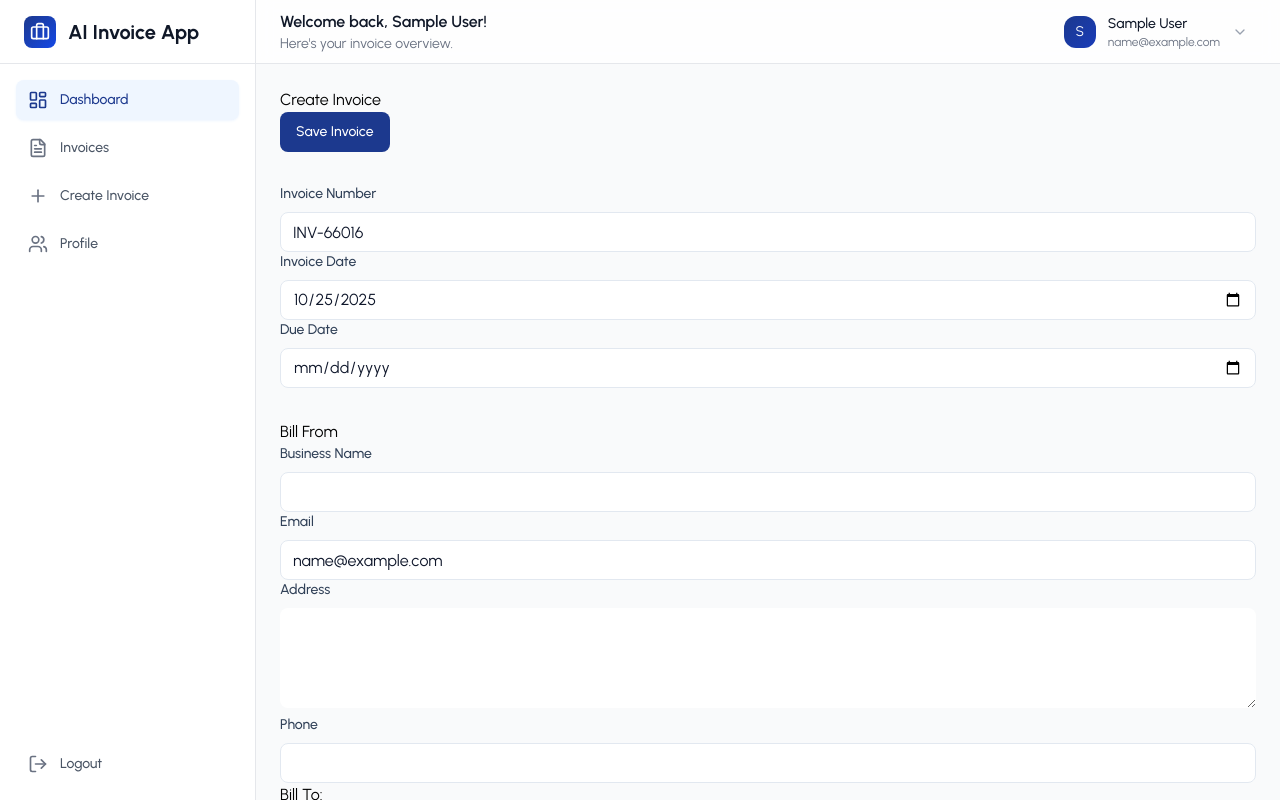
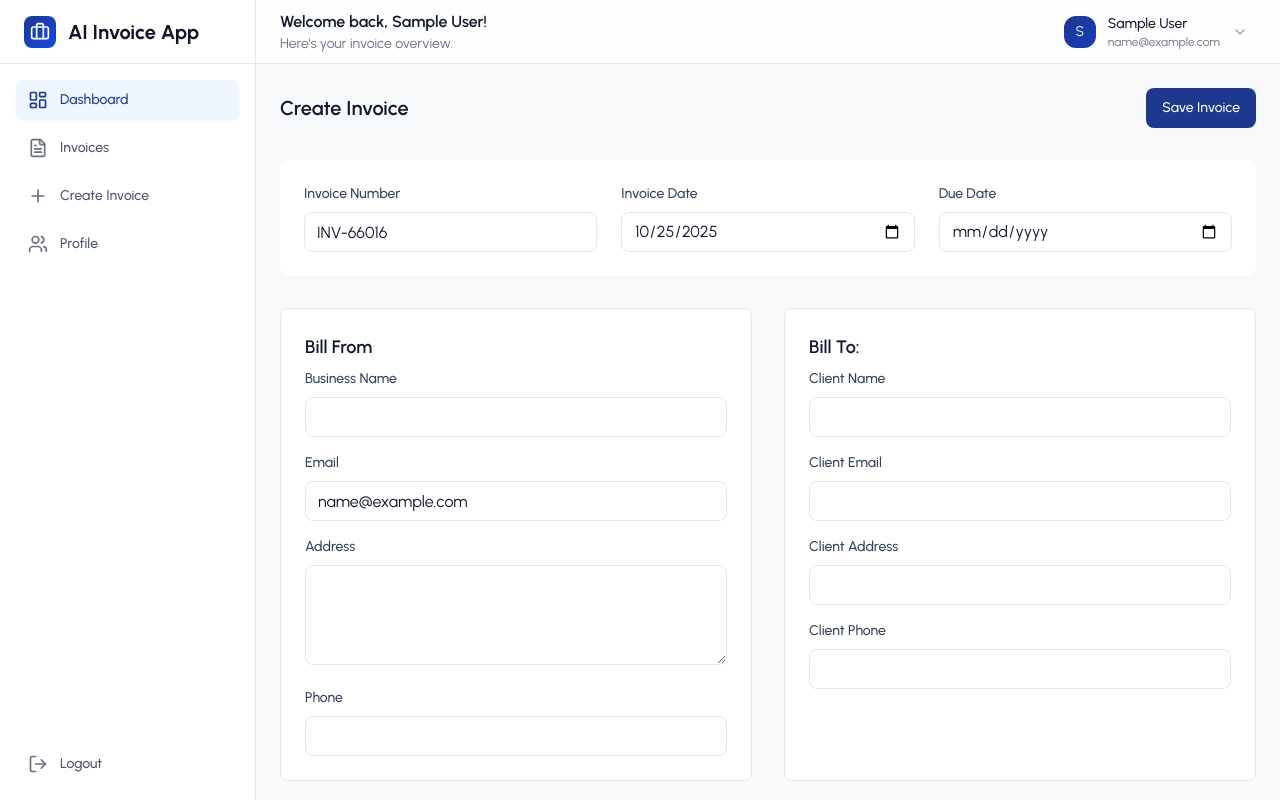
Before and after one commit to austinxduong/ai-invoice-app, a React app: page /invoices/new in a window 1280 px wide. Built offline with nearby package versions, Linux system fonts and the light colour scheme; no server answers; sample sign-in values are in the browser's storage; the HTML template or start-up script is replaced by a standard one.

Commit message:
create invoice ui

```diff
--- a/src/components/ui/TextareaField.jsx
+++ b/src/components/ui/TextareaField.jsx
@@ -1,24 +1,32 @@
 import React from 'react'
 
-const TextareaField = ({ icon: Icon, label, name, ...props}) => {
+const TextareaField = ({ icon: Icon, label, name, ...props }) => {
   return (
     <div>
-    <label htmlFor={name} className="block text-sm font-medium text-slate-700 mb-2">{label}</label>
+      <label
+        htmlFor={name}
+        className="block text-sm font-medium text-slate-700 mb-2"
+      >
+        {label}
+      </label>
       <div className="relative">
-        {Icon && <div className="absolute top-3 left-0 pl-3 flex items-center pointer-events-none">
+        {Icon && (
+          <div className="absolute top-3 left-0 pl-3 flex items-center pointer-events-none">
             <Icon className="w-5 h-5 text-slate-400" />
-        </div>}
+          </div>
+        )}
         <textarea
           id={name}
           name={name}
           rows={3}
           {...props}
-            className={`w-full min-h-[100px] pr-3 py-2 border-slate-200 rounded-lg bg-white text-slate-900 placeholder-slate-400 resize-vertical focus:outline-none focus:ring-2 focus:ring-blue-500 focus:border-transparent ${Icon ? 'pl-10' : 'pl-3'}`}>
-        </textarea>
+          className={`w-full min-h-[100px] pr-3 py-2 border border-slate-200 rounded-lg bg-white text-slate-900 placeholder-slate-400 resize-vertical focus:outline-none focus:ring-2 focus:ring-blue-500 focus:border-transparent ${
+            Icon ? "pl-10" : "pl-3"
+          }`}
+        ></textarea>
       </div>
     </div>
+  );
+};
 
-  )
-}
-
-export default TextareaField
+export default TextareaField;
--- a/src/pages/Invoices/CreateInvoice.jsx
+++ b/src/pages/Invoices/CreateInvoice.jsx
@@ -137,15 +137,15 @@ const CreateInvoice = ({existingInvoice, onSave}) => {
   }
 
   return (<form onSubmit={handleSubmit} className="space-y-8">
-    <div className="">
-      <h2 className="">{existingInvoice ? "Edit Invoice" : "Create Invoice"}</h2>
+    <div className="flex justify-between items-center">
+      <h2 className="text-xl font-semibold text-slate-900">{existingInvoice ? "Edit Invoice" : "Create Invoice"}</h2>
       <Button type="submit" isLoading={loading || isGeneratingNumber}>
         {existingInvoice ? "Save Changes" : "Save Invoice"}
       </Button>
     </div>
 
-    <div className="">
-      <div className="">
+    <div className="bg-white p-6 rounded-lg shadow-sm shadow-gray-100 border-slate-200">
+      <div className="grid grid-cols-1 md:grid-cols-3 gap-6">
         <InputField
           label="Invoice Number"
           name="invoiceNumber"
@@ -159,16 +159,16 @@ const CreateInvoice = ({existingInvoice, onSave}) => {
       </div>
     </div>
 
-    <div className="">
-      <div className="">
-        <h3 className="">Bill From</h3>
+    <div className="grid grid-cols-1 lg:grid-cols-2 gap-8">
+      <div className="bg-white p-6 rounded-lg shadow-sm shadow-gray-100 border border-slate-200 space-y-4">
+        <h3 className="text-lg font-semibold text-slate-900 mb-2">Bill From</h3>
         <InputField label="Business Name" name="businessName" value={formData.billFrom.businessName} onChange={(e) => handleInputChange(e, "billFrom")} />
         <InputField label="Email" type="email" name="email" value={formData.billFrom.email} onChange={(e) => handleInputChange(e, "billFrom")} />
         <TextareaField label="Address" name="address" value={formData.billFrom.address} onChange={(e) => handleInputChange(e, "billFrom")} />
         <InputField label="Phone" name="phone" value={formData.billFrom.phone} onChange={(e) => handleInputChange(e, "billFrom")} />
       </div>
-      <div className="">
-        <h3 className="">Bill To:</h3>
+      <div className="bg-white p-6 rounded-lg shadow-sm shadow-gray-100 border border-slate-200 space-y-4">
+        <h3 className="text-lg font-semibold text-slate-900 mb-2">Bill To:</h3>
         <InputField label="Client Name" name="clientName" value={formData.billTo.clientName} onChange={(e) => handleInputChange(e, "billTo")} />
         <InputField label="Client Email" type="email" name="email" value={formData.billTo.email} onChange={(e) => handleInputChange(e, "billTo")} />
         <InputField label="Client Address" name="address" value={formData.billTo.address} onChange={(e) => handleInputChange(e, "billTo")} />
```
Lines whose indentation alone changed are shown as unchanged.
